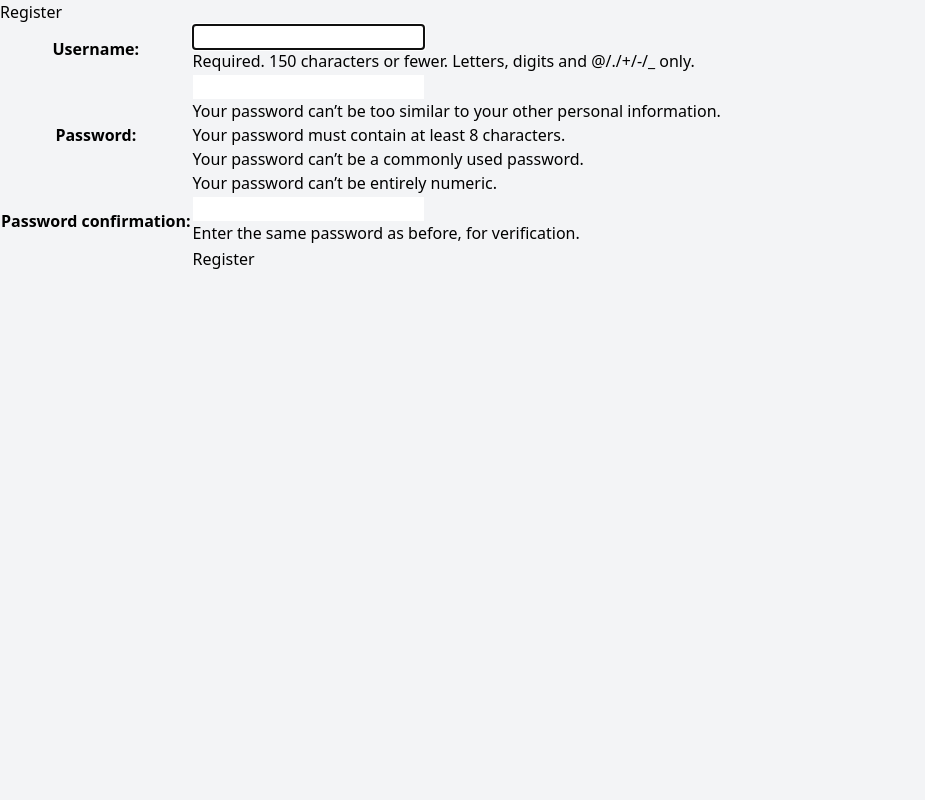
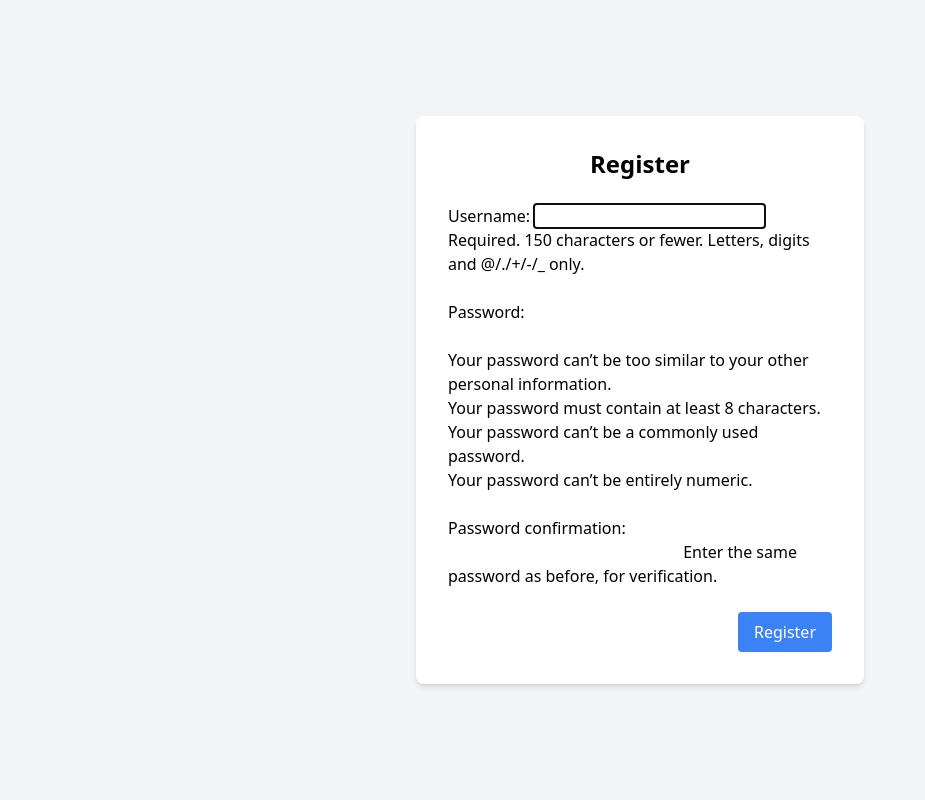
Before and after one commit to isaacboentoro/coquette-shop, a Django app: page /register/ in a window 1280 px wide. Shown: the whole page, without its empty margins (0-925 px from the left). Run offline with Django 5.2, Linux system fonts and the light colour scheme; some libraries are stand-ins or nearby versions.

Commit message:
css register

```diff
--- a/main/templates/register.html
+++ b/main/templates/register.html
@@ -1,28 +1,31 @@
-{% extends 'base.html' %} {% block meta %}
+{% extends 'base.html' %}
+
+{% block meta %}
 <title>Register</title>
-{% endblock meta %} {% block content %}
+{% endblock meta %}
 
-<div class="login">
-  <h1>Register</h1>
+{% block content %}
+<div class="flex items-center justify-center min-h-screen bg-gray-100">
+  <div class="bg-white p-8 rounded-lg shadow-md w-full max-w-md">
+    <h1 class="text-2xl font-bold mb-6 text-center">Register</h1>
 
-  <form method="POST">
+    <form method="POST" class="space-y-6">
       {% csrf_token %}
-    <table>
-      {{ form.as_table }}
-      <tr>
-        <td></td>
-        <td><input type="submit" name="submit" value="Register" /></td>
-      </tr>
-    </table>
+      {{ form.as_p }}
+      <div class="flex justify-end">
+        <button type="submit" name="submit" class="bg-blue-500 text-white px-4 py-2 rounded hover:bg-blue-600">
+          Register
+        </button>
+      </div>
     </form>
 
     {% if messages %}
-  <ul>
+    <ul class="mt-4">
       {% for message in messages %}
-    <li>{{ message }}</li>
+      <li class="text-red-500">{{ message }}</li>
       {% endfor %}
     </ul>
     {% endif %}
   </div>
-
+</div>
 {% endblock content %}
```
Lines whose indentation alone changed are shown as unchanged.
